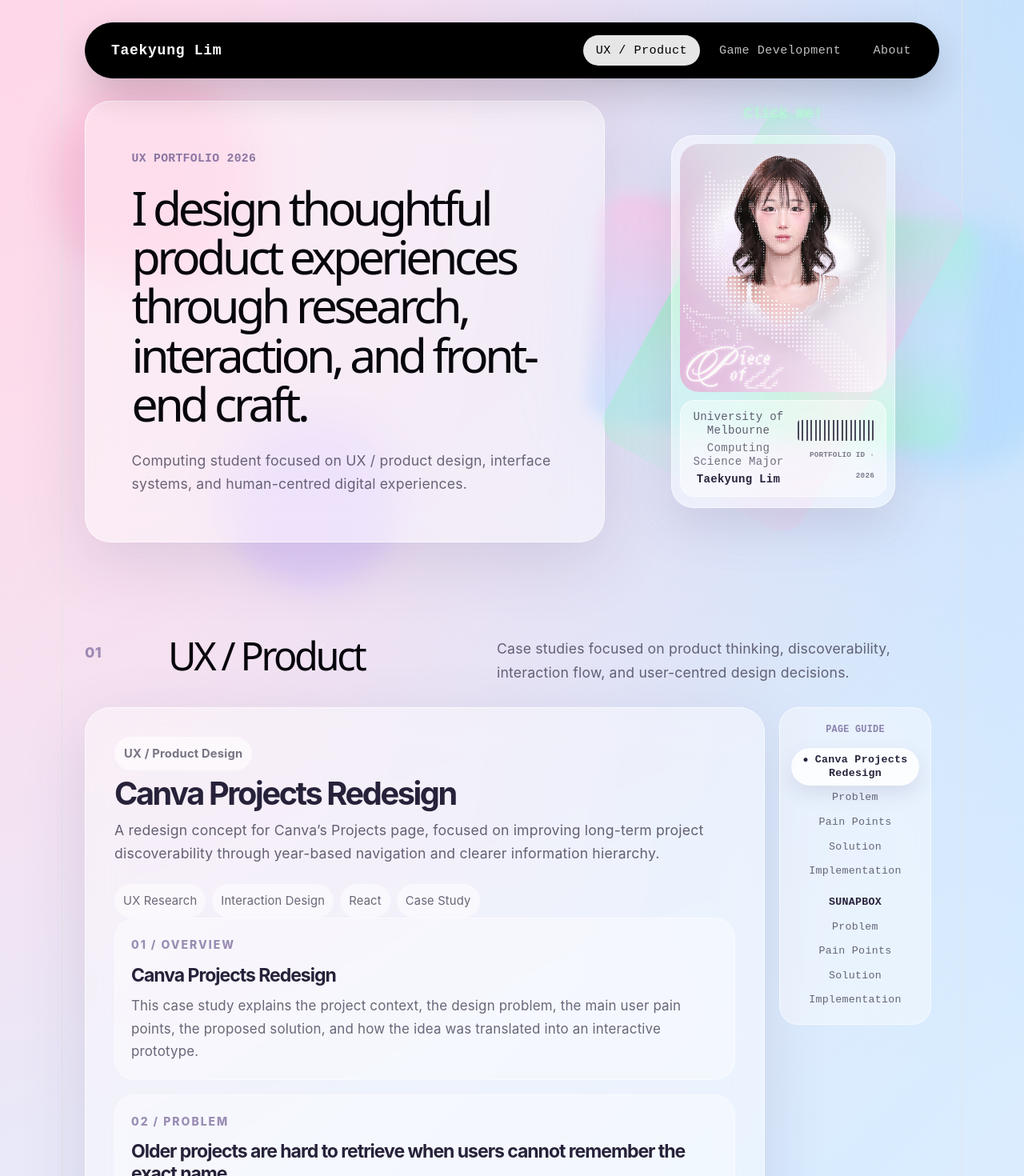
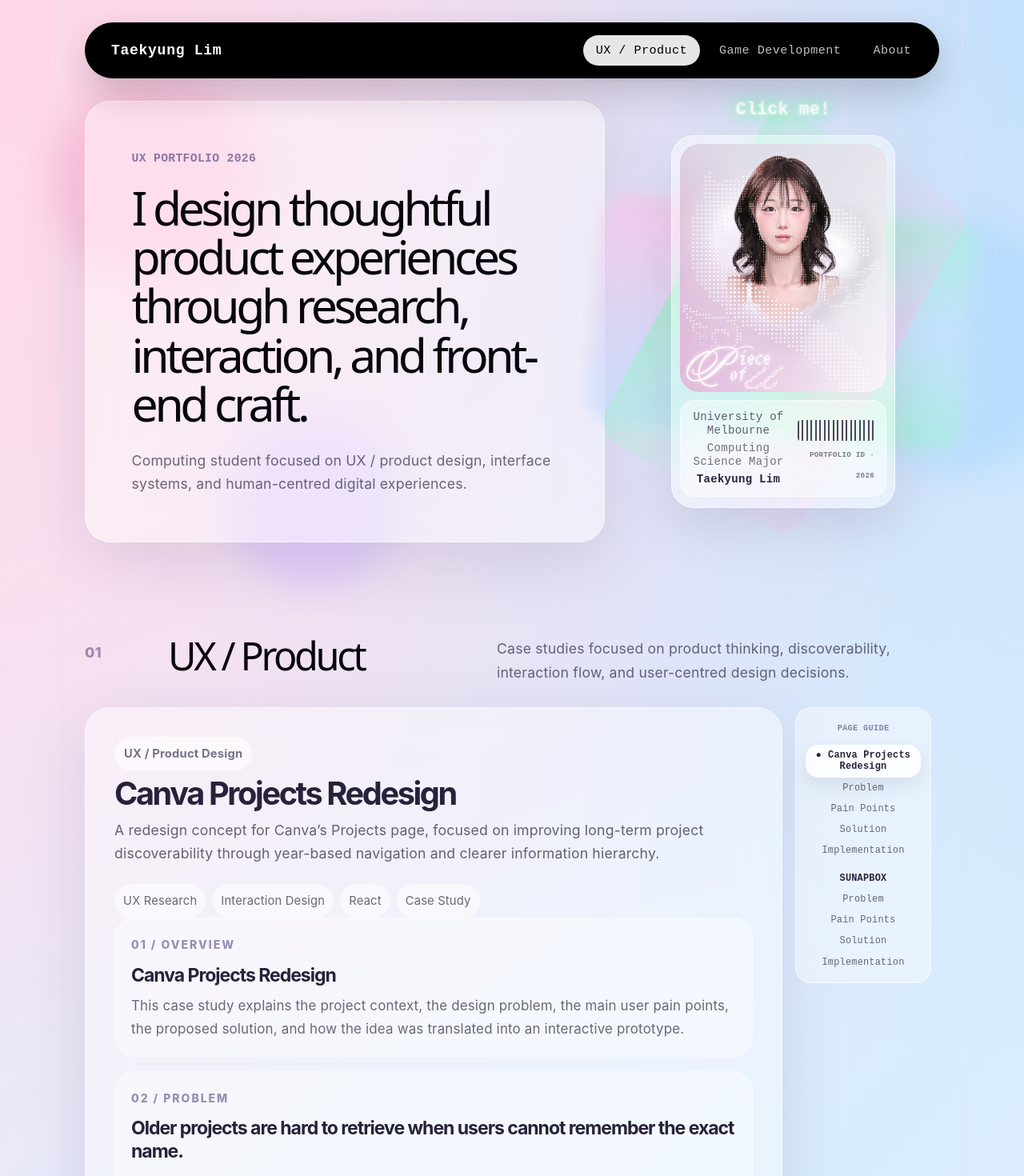
Before and after one commit to jesstasha/portfolio-2026, a React (Vite) app: page / in a window 1280 px wide. Shown: the top 1470 px of the page at 80% size. Built offline with nearby package versions, Linux system fonts and the light colour scheme.

Commit message:
make page guide smaller

```diff
--- a/src/App.css
+++ b/src/App.css
@@ -1662,3 +1662,62 @@ h1 {
   0%, 100% { transform: translateX(-50%) translateY(0); }
   50% { transform: translateX(-50%) translateY(-6px); }
 }
+
+/* Neon Click Me */
+.click-me-badge {
+  position: absolute;
+  top: -42px;
+  left: 50%;
+  transform: translateX(-50%);
+  z-index: 10;
+
+  font-family: "PokemonFont", monospace;
+  font-size: 1.2rem;
+  font-weight: 900;
+
+  color: #ffffff;
+
+  text-shadow:
+    0 0 4px #ffffff,
+    0 0 10px #7cffb2,
+    0 0 18px #7cffb2,
+    0 0 32px rgba(124,255,178,0.9);
+
+  animation: neonPulse 1.2s ease-in-out infinite;
+}
+
+/* Glow pulse */
+@keyframes neonPulse {
+  0%, 100% {
+    opacity: 0.85;
+    transform: translateX(-50%) translateY(0);
+  }
+  50% {
+    opacity: 1;
+    transform: translateX(-50%) translateY(-6px);
+  }
+}
+
+/* Compact Page Guide */
+.page-remote {
+  width: 170px !important;
+  padding: 12px !important;
+  border-radius: 20px !important;
+}
+
+.project-page-layout {
+  grid-template-columns: minmax(0, 1fr) 180px !important;
+  gap: 16px !important;
+}
+
+.page-remote p {
+  font-size: 0.58rem !important;
+  margin-bottom: 8px !important;
+}
+
+.page-remote a {
+  font-size: 0.66rem !important;
+  padding: 6px 8px !important;
+  line-height: 1.2 !important;
+  border-radius: 16px !important;
+}
```
